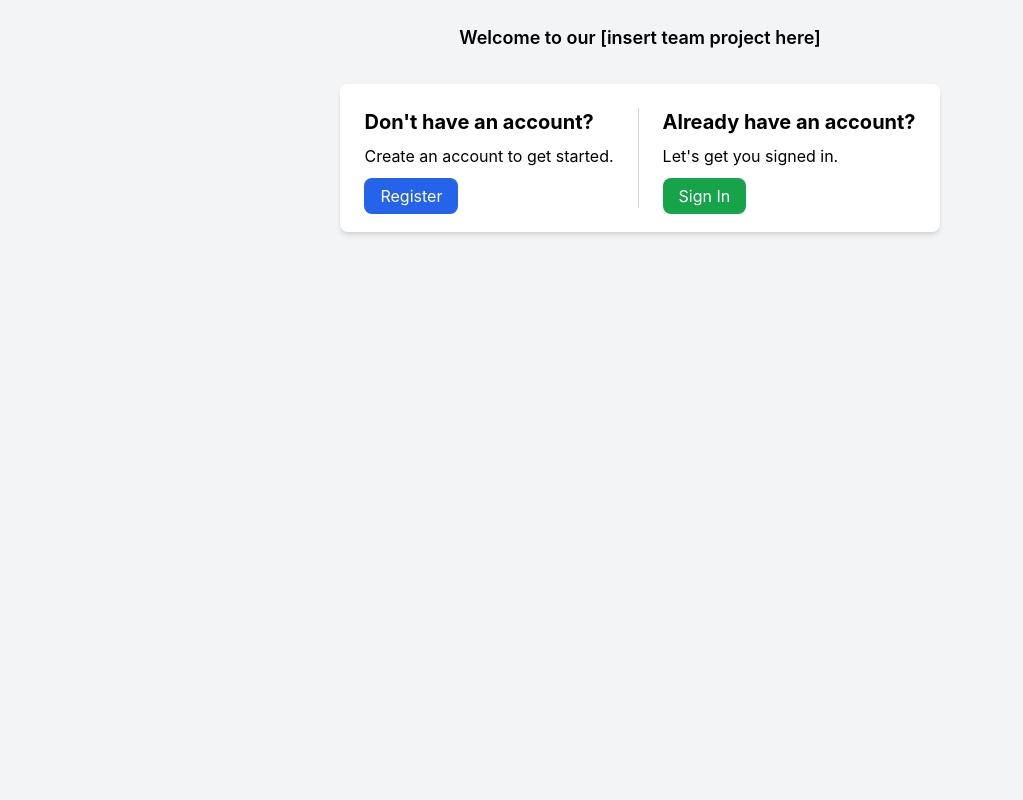
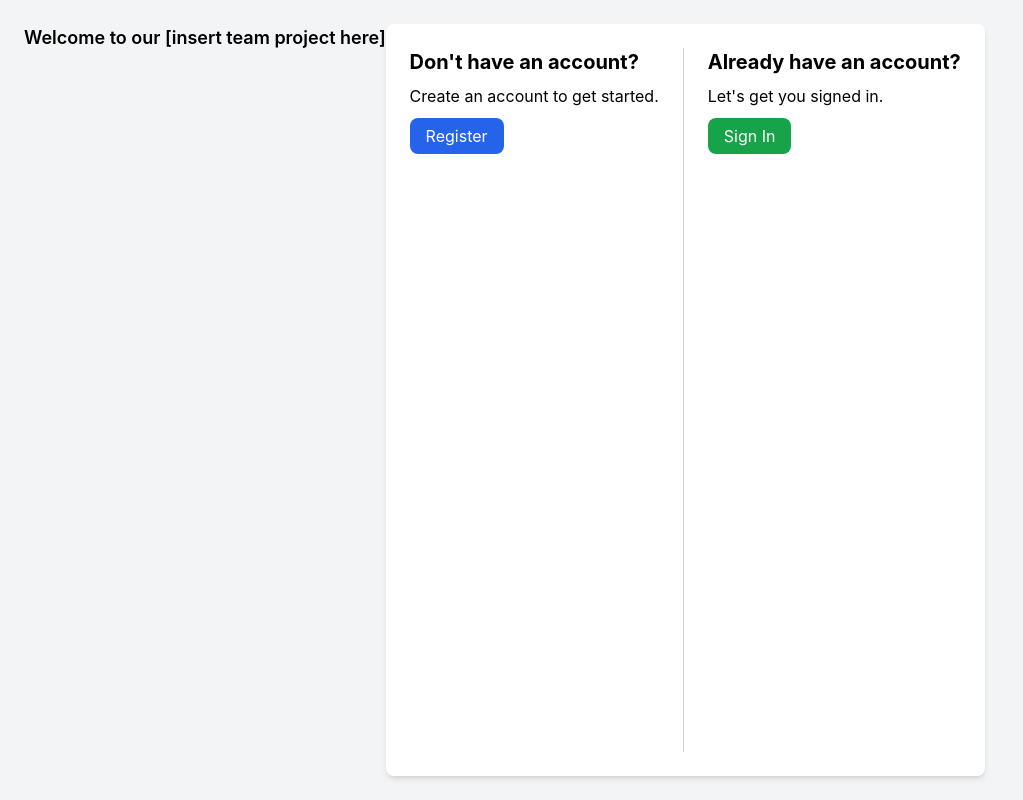
Before and after one commit to nikaslukyanov/Fair-Health-Finder, a React (Create React App) app in the folder client/: page / in a window 1280 px wide. Shown: the whole page, without its empty margins (0-1023 px from the left). Built offline with nearby package versions, Linux system fonts and the light colour scheme.

Commit message:
fixed the jit

```diff
--- a/client/src/App.js
+++ b/client/src/App.js
@@ -1,21 +1,28 @@
+import logo from './logo.svg';
 import './App.css';
-import Register from './register';
-import { BrowserRouter as Router, Routes, Route } from 'react-router-dom';
-import Layout from './Layout'; // Import the Layout component
 
 function App() {
   return (
-    <Router>
-      <Routes>
-        {/* Wrap the Layout around nested routes */}
-        <Route path="/" element={<Layout />}>
-          {/* Register route */}
-          <Route path="/register" element={<Register />} />
+    <div className="flex flex-row min-h-screen p-6 bg-gray-100">
+      {/* Welcome Text */}
+      <p className="mb-8 text-lg font-semibold text-center">Welcome to our [insert team project here]</p>
 
-          {/* Add more nested routes here if needed */}
-        </Route>
-      </Routes>
-    </Router>
+      {/* Flex container for Register & Sign-in */}
+      <div className="flex flex-row gap-6 bg-white p-6 rounded-lg shadow-md">
+        {/* Register Section */}
+        <div className="max-w-sm border-r border-gray-300 pr-6 order-1">
+          <h3 className="text-xl font-bold mb-2">Don't have an account?</h3>
+          <p className="mb-4">Create an account to get started.</p>
+          <a href="/register" className="px-4 py-2 bg-blue-600 text-white rounded-lg hover:bg-blue-700">Register</a>
+        </div>
+
+        <div className="max-w-sm order-2">
+          <h3 className="text-xl font-bold mb-2">Already have an account?</h3>
+          <p className="mb-4">Let's get you signed in.</p>
+          <a href="/signin" className="px-4 py-2 bg-green-600 text-white rounded-lg hover:bg-green-700">Sign In</a>
+        </div>
+      </div>
+    </div>
   );
 }
 
```
